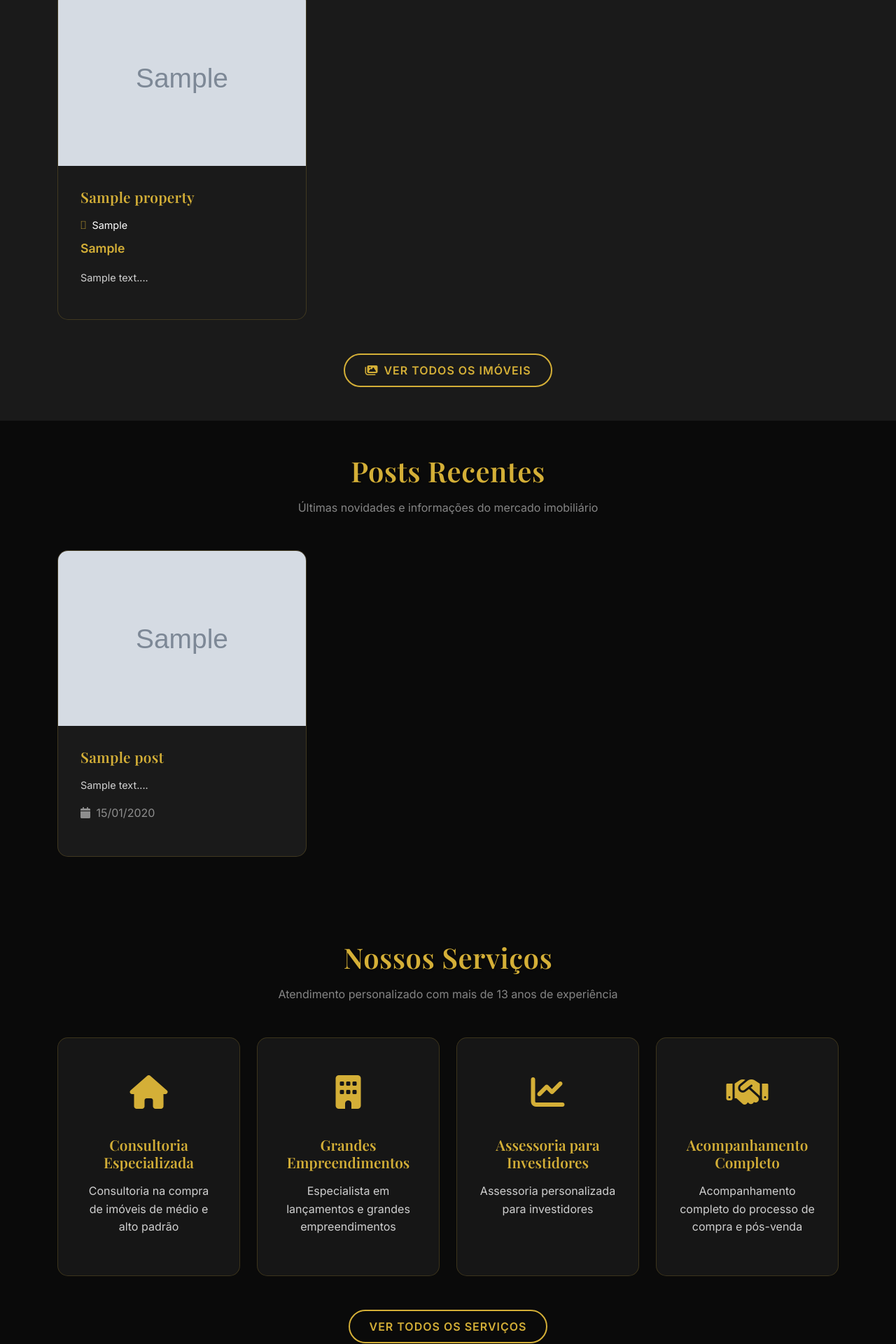
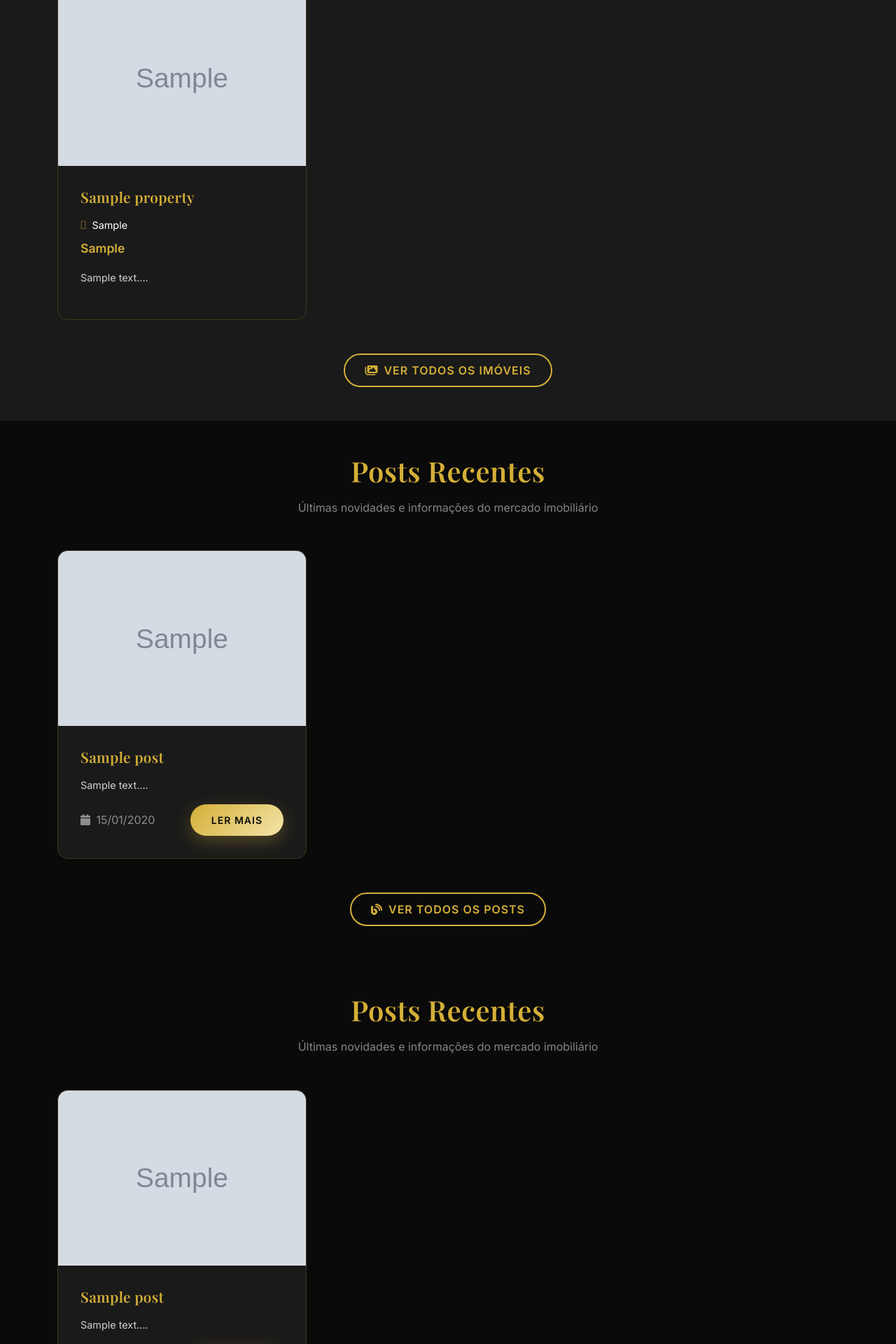
Before and after one commit to clientedev/maeva, a Flask app: page / in a window 1280 px wide. Shown: the part 1000-2920 px from the top of the page at 70% size. Run offline with Flask 3, Linux system fonts and the light colour scheme; tables that the repository leaves empty hold one stand-in row (values such as "Sample post"); grey boxes marked "Sample" are stand-in pictures; some web fonts are replaced.

Commit message:
Add a blog to display posts and videos with individual pages
Introduces new routes for displaying posts and individual post details, creating 'posts.html' and 'post.html' templates. Updates 'base.html' and 'index.html' to include navigation and display of recent posts, including video content.

Replit-Commit-Author: Agent
Replit-Commit-Session-Id: f417dbad-f6e9-4e66-a98e-e5802018e0ad
Replit-Commit-Checkpoint-Type: full_checkpoint
Replit-Commit-Screenshot-Url: https://storage.googleapis.com/screenshot-production-us-central1/8962f839-7a6e-43d2-b4fc-d5f6aa224993/f417dbad-f6e9-4e66-a98e-e5802018e0ad/iw75iW9

```diff
--- a/routes.py
+++ b/routes.py
@@ -36,6 +36,18 @@ def gallery():
 @app.route('/contato')
 def contact():
     return render_template('contact.html')
+
+@app.route('/posts')
+def posts():
+    all_posts = Post.query.order_by(Post.created_at.desc()).all()
+    return render_template('posts.html', posts=all_posts)
+
+@app.route('/post/<int:post_id>')
+def view_post(post_id):
+    post = Post.query.get_or_404(post_id)
+    # Get other posts for related posts section
+    related_posts = Post.query.filter(Post.id != post_id).order_by(Post.created_at.desc()).limit(3).all()
+    return render_template('post.html', post=post, related_posts=related_posts)
 
 @app.route('/admin-login', methods=['GET', 'POST'])
 def admin_login():
--- a/templates/base.html
+++ b/templates/base.html
@@ -43,6 +43,9 @@
                     </li>
                     <li class="nav-item">
                         <a class="nav-link luxury-nav-link" href="{{ url_for('gallery') }}">Galeria</a>
+                    </li>
+                    <li class="nav-item">
+                        <a class="nav-link luxury-nav-link" href="{{ url_for('posts') }}">Blog</a>
                     </li>
                     <li class="nav-item">
                         <a class="nav-link luxury-nav-link" href="{{ url_for('contact') }}">Contato</a>
--- a/templates/index.html
+++ b/templates/index.html
@@ -106,6 +106,86 @@
                              class="property-image" alt="{{ post.title }}">
                         <div class="property-overlay">
                             <div class="property-actions">
+                                <a href="{{ url_for('view_post', post_id=post.id) }}" class="btn btn-luxury-gold btn-sm">
+                                    <i class="fas fa-eye"></i> Ver
+                                </a>
+                                <button class="btn btn-luxury-outline btn-sm share-property"
+                                        data-title="{{ post.title }}"
+                                        data-url="{{ url_for('view_post', post_id=post.id, _external=True) }}">
+                                    <i class="fas fa-share-alt"></i>
+                                </button>
+                            </div>
+                        </div>
+                    </div>
+                    {% elif post.video_path %}
+                    <div class="property-image-wrapper">
+                        <video class="property-image" controls>
+                            <source src="{{ url_for('uploaded_file', filename=post.video_path.split('/')[-1]) }}" type="video/mp4">
+                            Seu navegador não suporta a reprodução de vídeos.
+                        </video>
+                        <div class="property-overlay">
+                            <div class="property-actions">
+                                <a href="{{ url_for('view_post', post_id=post.id) }}" class="btn btn-luxury-gold btn-sm">
+                                    <i class="fas fa-eye"></i> Ver
+                                </a>
+                                <button class="btn btn-luxury-outline btn-sm share-property"
+                                        data-title="{{ post.title }}"
+                                        data-url="{{ url_for('view_post', post_id=post.id, _external=True) }}">
+                                    <i class="fas fa-share-alt"></i>
+                                </button>
+                            </div>
+                        </div>
+                    </div>
+                    {% endif %}
+
+                    <div class="property-content">
+                        <h5 class="property-title">{{ post.title }}</h5>
+                        {% if post.content %}
+                        <p class="property-description">{{ post.content[:150] }}...</p>
+                        {% endif %}
+                        <div class="d-flex justify-content-between align-items-center">
+                            <p class="property-date text-white-50 mb-0">
+                                <i class="fas fa-calendar me-1"></i>
+                                {{ post.created_at.strftime('%d/%m/%Y') }}
+                            </p>
+                            <a href="{{ url_for('view_post', post_id=post.id) }}" class="btn btn-luxury-gold btn-sm">
+                                Ler Mais
+                            </a>
+                        </div>
+                    </div>
+                </div>
+            </div>
+            {% endfor %}
+        </div>
+
+        <div class="text-center mt-4">
+            <a href="{{ url_for('posts') }}" class="btn btn-luxury-outline">
+                <i class="fas fa-blog me-2"></i>Ver Todos os Posts
+            </a>
+        </div>
+    </div>
+</section>
+{% endif %}
+
+<!-- Recent Posts -->
+{% if posts %}
+<section class="py-5">
+    <div class="container">
+        <div class="text-center mb-5">
+            <h2 class="luxury-heading">Posts Recentes</h2>
+            <p class="text-white-50">Últimas novidades e informações do mercado imobiliário</p>
+        </div>
+
+        <div class="row">
+            {% for post in posts %}
+            <div class="col-lg-4 col-md-6 mb-4">
+                <div class="luxury-property-card">
+                    {% if post.image_path %}
+                    <div class="property-image-wrapper">
+                        <img src="{{ url_for('uploaded_file', filename=post.image_path.split('/')[-1]) }}"
+                             class="property-image" alt="{{ post.title }}">
+                        <div class="property-overlay">
+                            <div class="property-actions">
                                 <button class="btn btn-luxury-gold btn-sm share-property"
                                         data-title="{{ post.title }}"
                                         data-url="{{ url_for('index', _external=True) }}">
@@ -121,10 +201,15 @@
                         {% if post.content %}
                         <p class="property-description">{{ post.content[:150] }}...</p>
                         {% endif %}
-                        <p class="property-date text-white-50">
-                            <i class="fas fa-calendar me-1"></i>
-                            {{ post.created_at.strftime('%d/%m/%Y') }}
-                        </p>
+                        <div class="d-flex justify-content-between align-items-center">
+                            <p class="property-date text-white-50 mb-0">
+                                <i class="fas fa-calendar me-1"></i>
+                                {{ post.created_at.strftime('%d/%m/%Y') }}
+                            </p>
+                            <a href="{{ url_for('view_post', post_id=post.id) }}" class="btn btn-luxury-gold btn-sm">
+                                Ler Mais
+                            </a>
+                        </div>
                     </div>
                 </div>
             </div>
```
Also changed, not shown: templates/post.html (added, +111 -0 lines), templates/posts.html (added, +88 -0 lines), 1 other file.
